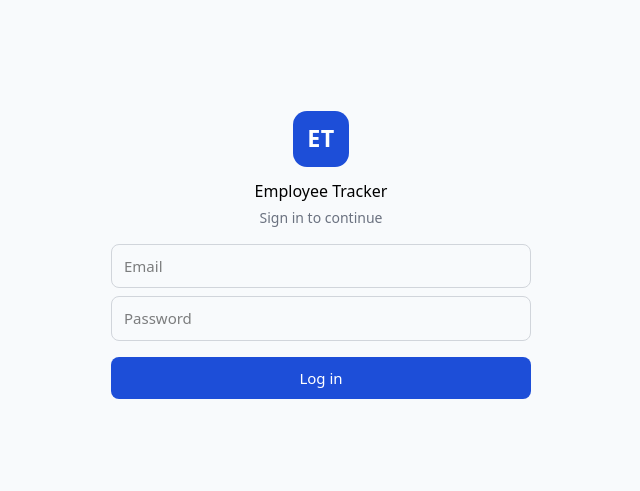
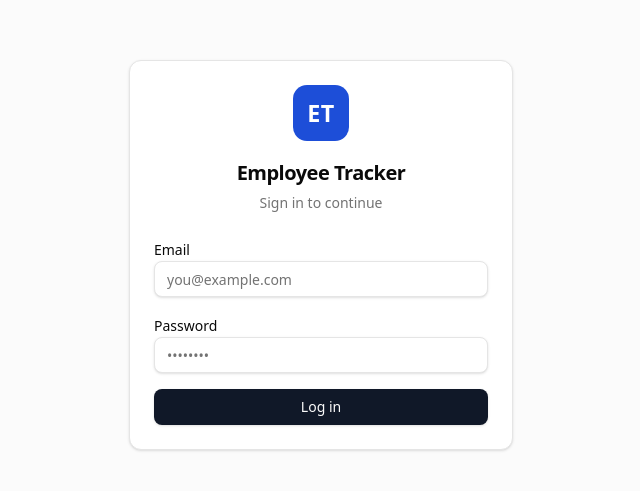
Before and after one commit to iftiyeamin06/emp-tracker, a React (Vite) app in the folder client/: page /#/login in a window 1280 px wide. Shown: the part 121-612 px from the top of the page, without its empty margins (319-959 px from the left). Built offline with nearby package versions, Linux system fonts and the light colour scheme; no server answers.

Commit message:
feat(ui): step 2 - Login page on shadcn Card/Input/Button
Same POST /api/auth/login flow, same texts, no logic change. Adds shadcn Card + Input; error box in Tailwind (role=alert kept). New LoginPage test (success payload + error alert). Suite 66/66 green, tsc clean.

```diff
--- /dev/null
+++ b/client/src/components/ui/card.tsx
@@ -0,0 +1,51 @@
+import * as React from "react";
+
+import { cn } from "@/lib/utils";
+
+const Card = React.forwardRef<HTMLDivElement, React.HTMLAttributes<HTMLDivElement>>(
+  ({ className, ...props }, ref) => (
+    <div
+      ref={ref}
+      className={cn("rounded-xl border border-border bg-card text-card-foreground shadow", className)}
+      {...props}
+    />
+  )
+);
+Card.displayName = "Card";
+
+const CardHeader = React.forwardRef<HTMLDivElement, React.HTMLAttributes<HTMLDivElement>>(
+  ({ className, ...props }, ref) => (
+    <div ref={ref} className={cn("flex flex-col space-y-1.5 p-6", className)} {...props} />
+  )
+);
+CardHeader.displayName = "CardHeader";
+
+const CardTitle = React.forwardRef<HTMLDivElement, React.HTMLAttributes<HTMLDivElement>>(
+  ({ className, ...props }, ref) => (
+    <div ref={ref} className={cn("font-semibold leading-none tracking-tight", className)} {...props} />
+  )
+);
+CardTitle.displayName = "CardTitle";
+
+const CardDescription = React.forwardRef<HTMLDivElement, React.HTMLAttributes<HTMLDivElement>>(
+  ({ className, ...props }, ref) => (
+    <div ref={ref} className={cn("text-sm text-muted-foreground", className)} {...props} />
+  )
+);
+CardDescription.displayName = "CardDescription";
+
+const CardContent = React.forwardRef<HTMLDivElement, React.HTMLAttributes<HTMLDivElement>>(
+  ({ className, ...props }, ref) => (
+    <div ref={ref} className={cn("p-6 pt-0", className)} {...props} />
+  )
+);
+CardContent.displayName = "CardContent";
+
+const CardFooter = React.forwardRef<HTMLDivElement, React.HTMLAttributes<HTMLDivElement>>(
+  ({ className, ...props }, ref) => (
+    <div ref={ref} className={cn("flex items-center p-6 pt-0", className)} {...props} />
+  )
+);
+CardFooter.displayName = "CardFooter";
+
+export { Card, CardHeader, CardFooter, CardTitle, CardDescription, CardContent };
--- /dev/null
+++ b/client/src/components/ui/input.tsx
@@ -0,0 +1,22 @@
+import * as React from "react";
+
+import { cn } from "@/lib/utils";
+
+const Input = React.forwardRef<HTMLInputElement, React.InputHTMLAttributes<HTMLInputElement>>(
+  ({ className, type, ...props }, ref) => {
+    return (
+      <input
+        type={type}
+        className={cn(
+          "flex h-9 w-full rounded-md border border-input bg-background px-3 py-1 text-sm shadow-sm transition-colors placeholder:text-muted-foreground focus-visible:outline-none focus-visible:ring-2 focus-visible:ring-ring disabled:cursor-not-allowed disabled:opacity-50",
+          className
+        )}
+        ref={ref}
+        {...props}
+      />
+    );
+  }
+);
+Input.displayName = "Input";
+
+export { Input };
--- a/client/src/features/auth/LoginPage.tsx
+++ b/client/src/features/auth/LoginPage.tsx
@@ -1,22 +1,14 @@
 import { useState } from "react";
 import { post } from "../../api/client";
-import { Logo, Notice } from "../../components/polish";
+import { Logo } from "../../components/polish";
+import { Button } from "../../components/ui/button";
+import { Card, CardContent, CardDescription, CardHeader, CardTitle } from "../../components/ui/card";
+import { Input } from "../../components/ui/input";
 
 export interface SessionUser {
   email: string;
   role: "ADMIN" | "OWNER";
 }
-
-const input: React.CSSProperties = {
-  display: "block",
-  width: "100%",
-  boxSizing: "border-box",
-  padding: "10px 12px",
-  margin: "8px 0",
-  border: "1px solid #d1d5db",
-  borderRadius: 8,
-  fontSize: 15,
-};
 
 export default function LoginPage({ onSuccess }: { onSuccess: (u: SessionUser) => void }) {
   const [email, setEmail] = useState("");
@@ -35,43 +27,52 @@ export default function LoginPage({ onSuccess }: { onSuccess: (u: SessionUser) =
   };
 
   return (
-    <div
-      style={{
-        minHeight: "100vh",
-        display: "flex",
-        alignItems: "center",
-        justifyContent: "center",
-        background: "#f8fafc",
-        margin: "-24px",
-        padding: 24,
-      }}
-    >
-      <div style={{ width: "100%", maxWidth: 420, textAlign: "center" }}>
-      <Logo size={56} />
-      <h2 style={{ margin: "12px 0 4px" }}>Employee Tracker</h2>
-      <p style={{ margin: "0 0 16px", color: "#6b7280", fontSize: 14 }}>Sign in to continue</p>
-      <form onSubmit={login} style={{ textAlign: "left" }}>
-        <input style={input} placeholder="Email" value={email} onChange={(e) => setEmail(e.target.value)} autoComplete="email" />
-        <input style={input} placeholder="Password" type="password" value={password} onChange={(e) => setPassword(e.target.value)} autoComplete="current-password" />
-        <button
-          type="submit"
-          style={{
-            width: "100%",
-            padding: "10px 12px",
-            marginTop: 8,
-            border: 0,
-            borderRadius: 8,
-            background: "#1d4ed8",
-            color: "#fff",
-            fontSize: 15,
-            cursor: "pointer",
-          }}
-        >
-          Log in
-        </button>
-        {err && <Notice title="Couldn't sign you in" message="Check your email and password, then try again." />}
-      </form>
-      </div>
+    <div className="-m-6 flex min-h-screen items-center justify-center bg-muted/40 p-6">
+      <Card className="w-full max-w-sm">
+        <CardHeader className="items-center text-center">
+          <Logo size={56} />
+          <CardTitle className="mt-3 text-xl">Employee Tracker</CardTitle>
+          <CardDescription>Sign in to continue</CardDescription>
+        </CardHeader>
+        <CardContent>
+          <form onSubmit={login} className="space-y-4">
+            <div className="space-y-2">
+              <label htmlFor="login-email" className="text-sm font-medium leading-none">
+                Email
+              </label>
+              <Input
+                id="login-email"
+                placeholder="you@example.com"
+                value={email}
+                onChange={(e) => setEmail(e.target.value)}
+                autoComplete="email"
+              />
+            </div>
+            <div className="space-y-2">
+              <label htmlFor="login-password" className="text-sm font-medium leading-none">
+                Password
+              </label>
+              <Input
+                id="login-password"
+                placeholder="••••••••"
+                type="password"
+                value={password}
+                onChange={(e) => setPassword(e.target.value)}
+                autoComplete="current-password"
+              />
+            </div>
+            <Button type="submit" className="w-full">
+              Log in
+            </Button>
+            {err && (
+              <div role="alert" className="rounded-md border border-destructive/50 bg-destructive/10 px-4 py-3">
+                <p className="text-sm font-semibold text-destructive">Couldn&apos;t sign you in</p>
+                <p className="text-sm text-destructive">Check your email and password, then try again.</p>
+              </div>
+            )}
+          </form>
+        </CardContent>
+      </Card>
     </div>
   );
 }
```
Also changed, not shown: 1 other file (tests, documents, lock files or other folders).
